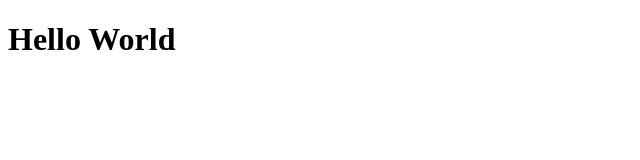
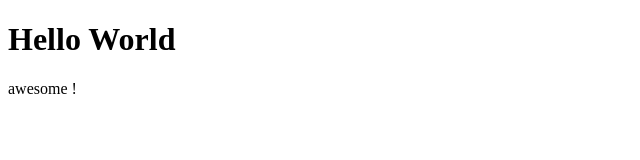
Before and after one commit to amaliapus/git-test, a plain HTML site: page index.html in a window 1280 px wide. Shown: the full height of the page, 0-640 px from the left. Drawn offline with Linux system fonts and the light colour scheme.

Commit message:
Menambahkan paragraph

```diff
--- a/index.html
+++ b/index.html
@@ -8,5 +8,6 @@
 </head>
 <body>
     <h1> Hello World </h1>
+    <p> awesome ! </p>
 </body>
 </html>
```
